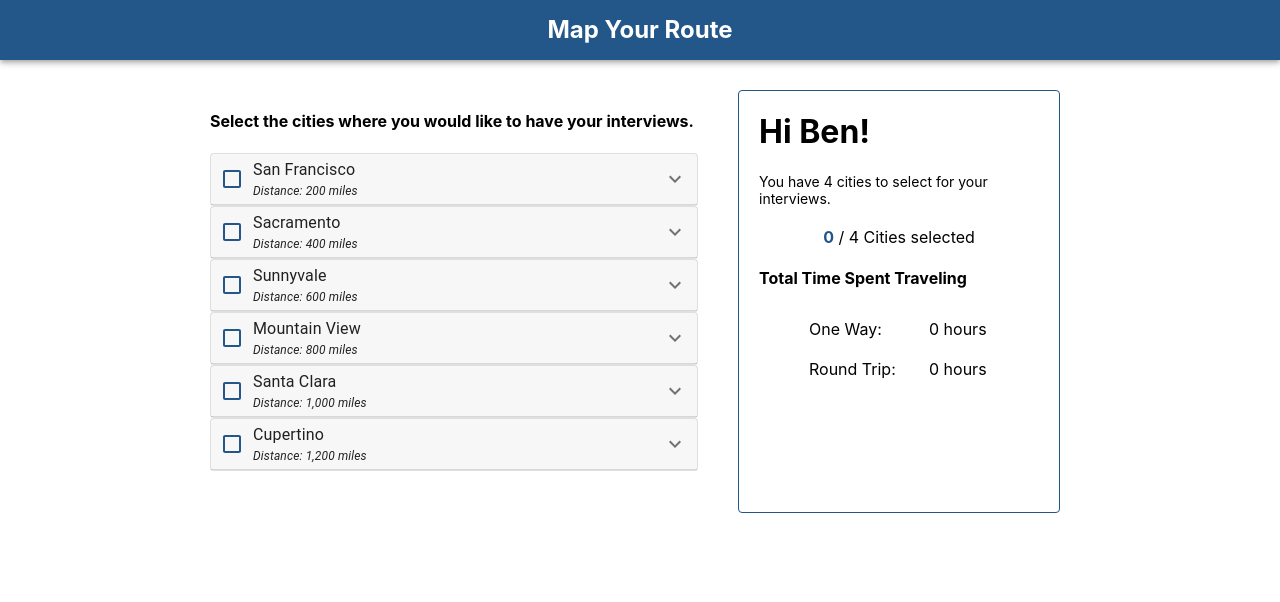
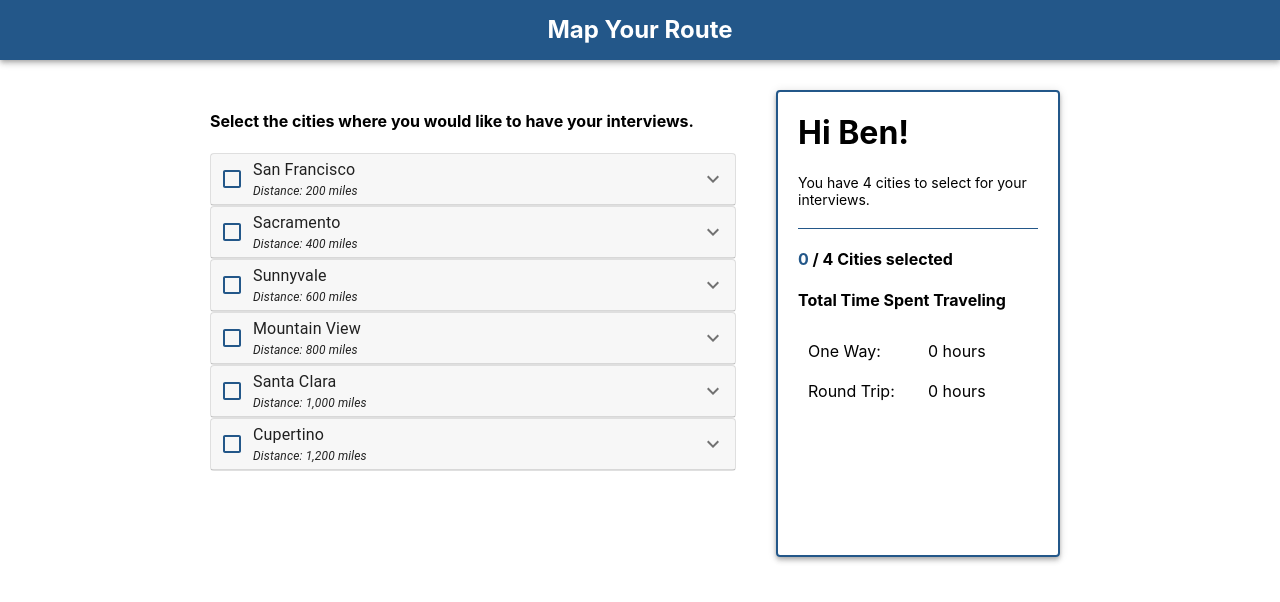
Before and after one commit to k3luu/mapper, a React (Create React App) app: page / in a window 1280 px wide. Shown: the top 602 px of the page. Built offline with nearby package versions, Linux system fonts and the light colour scheme.

Commit message:
last bit of styling on greeting

```diff
--- a/src/components/Greeting/index.js
+++ b/src/components/Greeting/index.js
@@ -7,11 +7,13 @@ const Container = styled.div`
   display: table;
   padding: 0 20px;
   margin: 0 10px;
-  border: 1px solid #235789;
+  border: 2px solid #235789;
   border-radius: 4px;
   position: relative;
-  max-width: 300px;
+  max-width: 250px;
   width: 100%;
+  box-shadow: 0px 2px 4px -1px rgba(0, 0, 0, 0.2),
+    0px 4px 5px 0px rgba(0, 0, 0, 0.14), 0px 1px 10px 0px rgba(0, 0, 0, 0.12);
 
   @media (max-width: 900px) {
     width: 100%;
@@ -22,20 +24,22 @@ const Container = styled.div`
 
 const Subtitle = styled.div`
   font-size: 14px;
+  padding-bottom: 20px;
+  border-bottom: 1px solid #235789;
 `;
 
 const Counter = styled.div`
   margin: 20px 0;
-  text-align: center;
+  font-weight: bold;
 
   span {
     color: #235789;
-    font-weight: bold;
   }
 `;
 
 const TotalTimeList = styled.ul`
   list-style-type: none;
+  padding: 0;
 
   li {
     display: flex;
```
